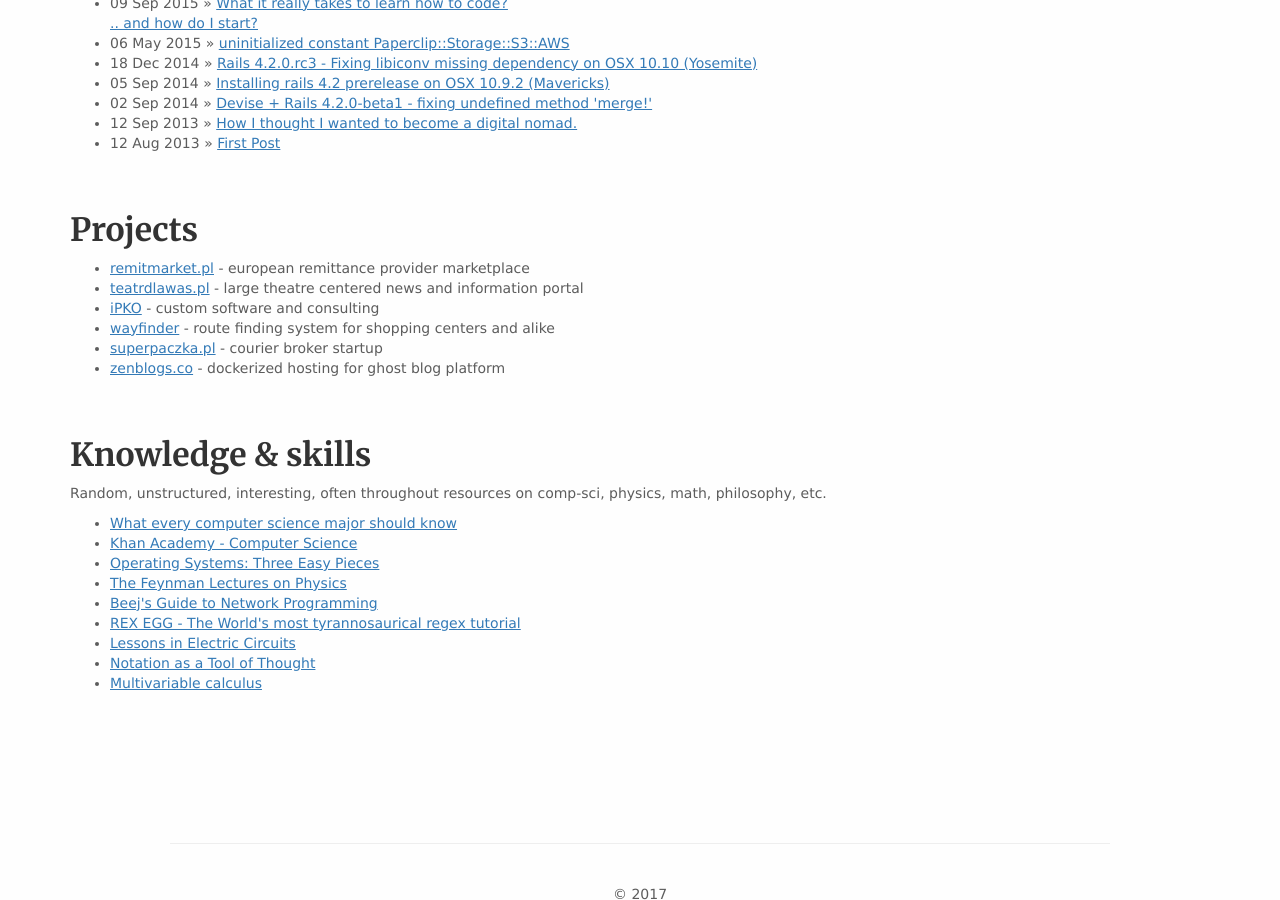
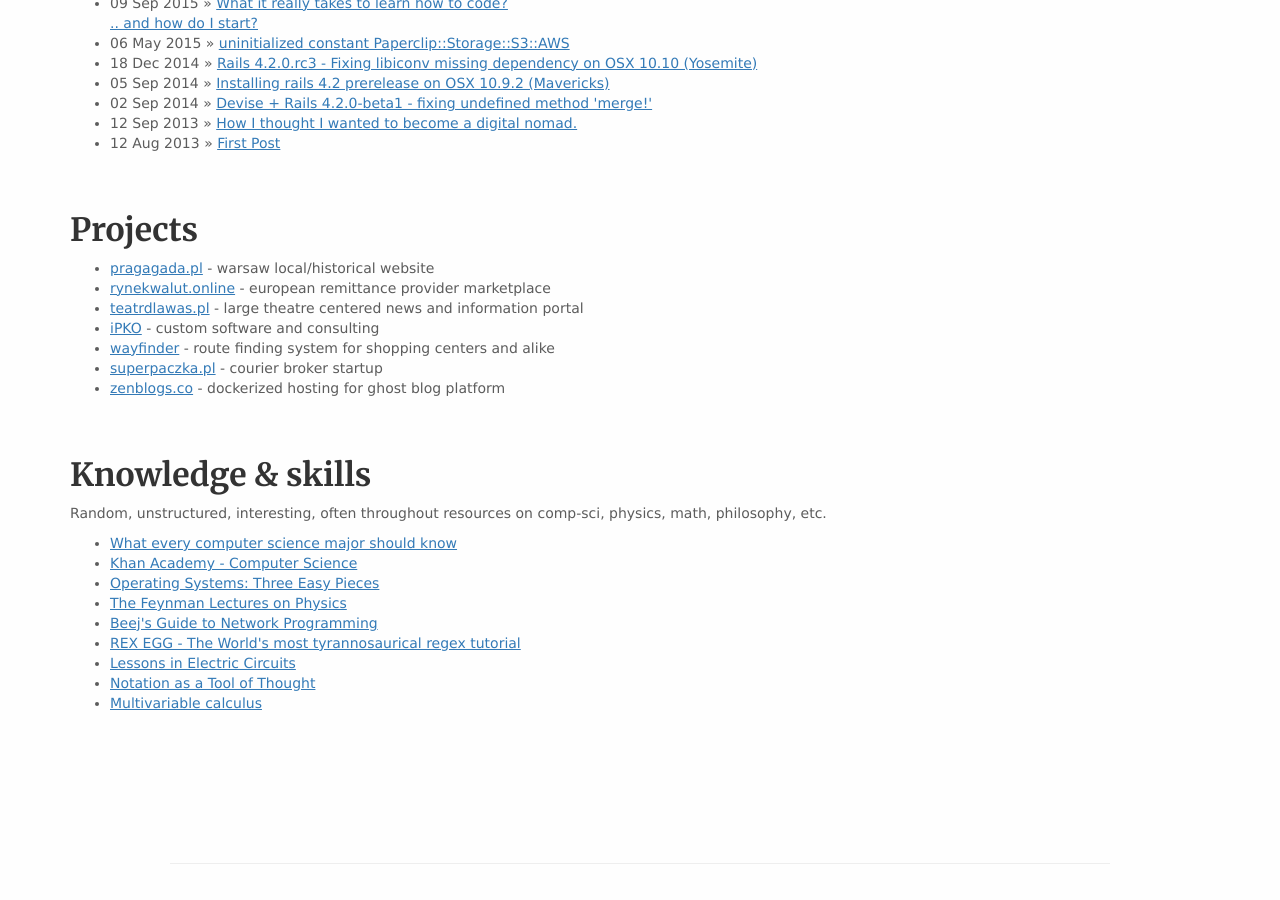
Before and after one commit to alexp/alexp.github.io, a Jekyll site: the page built from index.html, in a window 1280 px wide and 900 px high, scrolled down 559 px. Built offline with Jekyll 4.4.1, drawn with Linux system fonts in a browser that asks for light colours; comment, search, counter and statistics services are not loaded.

Commit message:
Update index.html

```diff
--- a/index.html
+++ b/index.html
@@ -57,7 +56,8 @@
         <p>
             <h1 class="give-space">Projects</h1>
             <ul>
-                <li><a href="http://remitmarket.pl">remitmarket.pl</a> - european remittance provider marketplace</li>
+                <li><a href="http://pragagada.pl">pragagada.pl</a> - warsaw local/historical website</li>
+                <li><a href="http://rynekwalut.online">rynekwalut.online</a> - european remittance provider marketplace</li>
                 <li><a href="teatrdlawas.html">teatrdlawas.pl</a> - large theatre centered news and information portal</li>
                 <li><a href="ipko.html">iPKO</a> - custom software and consulting</li>
                 <li><a href="wayfinder.html">wayfinder</a> - route finding system for shopping centers and alike</li>
```
Also changed, not shown: other parts of index.html (+0 -1 lines).
